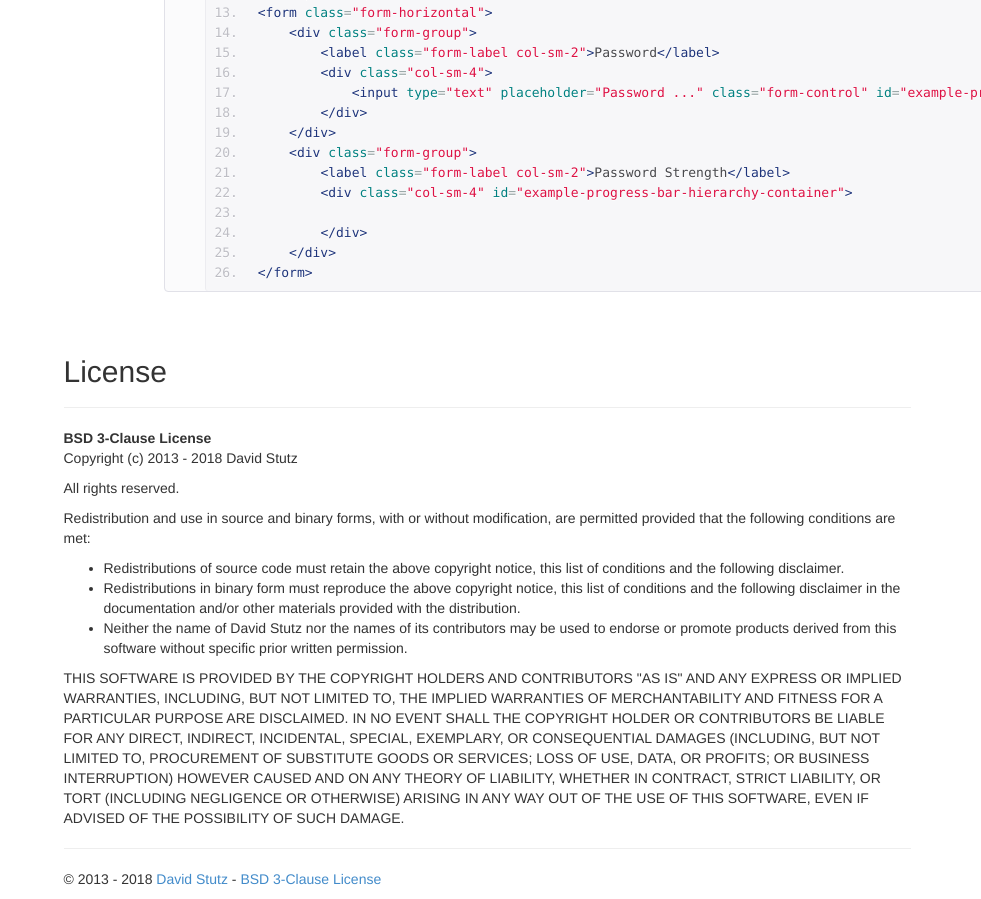
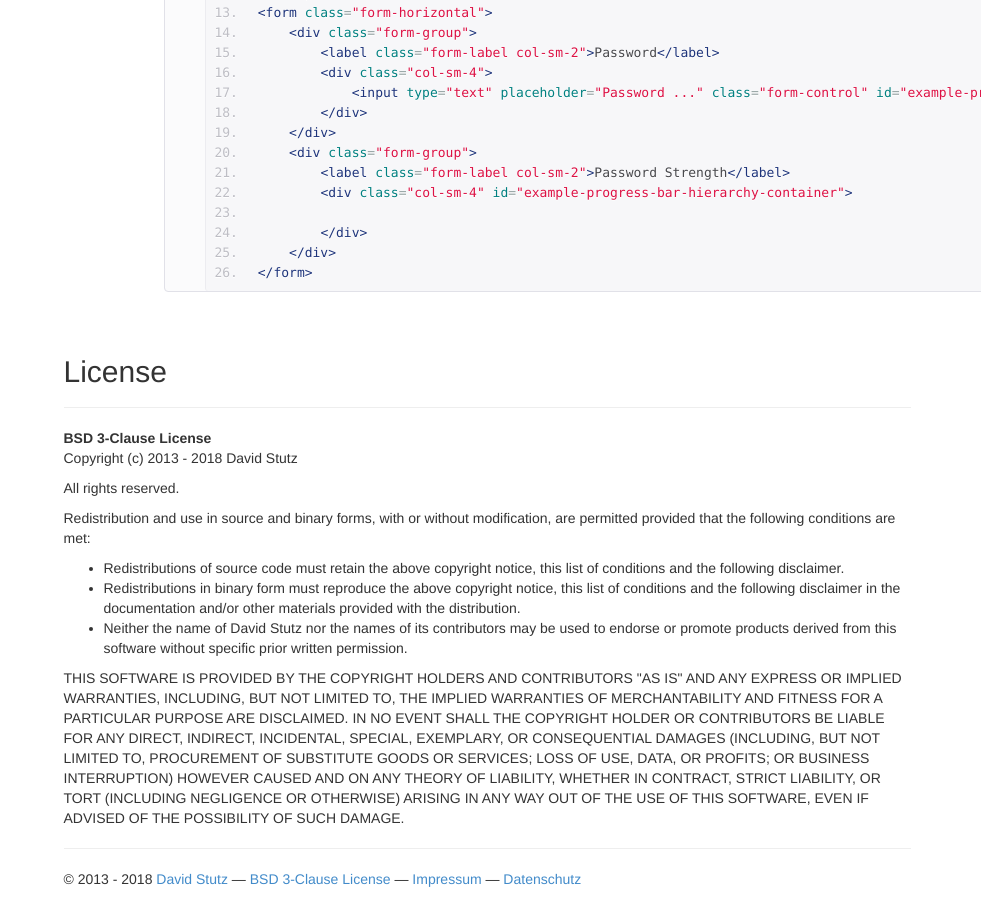
Before and after one commit to davidstutz/bootstrap-strength-meter, a website: page index.html in a window 1280 px wide. Shown: the part 5885-6784 px from the top of the page, without its empty margins (299-1280 px from the left). Drawn offline with nearby package versions, Linux system fonts and the light colour scheme; some packages are replaced by stand-ins of ours.

Commit message:
GDPR compliance.

```diff
--- a/index.html
+++ b/index.html
@@ -580,7 +580,7 @@ hierarchy: {
                     <hr>
                     <p>
                         &copy; 2013 - 2018
-                        <a target="_blank" href="http://davidstutz.de">David Stutz</a> - <a target="_blank" href="http://opensource.org/licenses/BSD-3-Clause">BSD 3-Clause License</a>
+                        <a target="_blank" href="http://davidstutz.de">David Stutz</a> &mdash; <a target="_blank" href="http://opensource.org/licenses/BSD-3-Clause">BSD 3-Clause License</a> &mdash; <a href="https://davidstutz.de/impressum/">Impressum</a> &mdash; <a href="https://davidstutz.de/datenschutz/">Datenschutz</a>
                     </p>
                 </div>
             </div>
```
